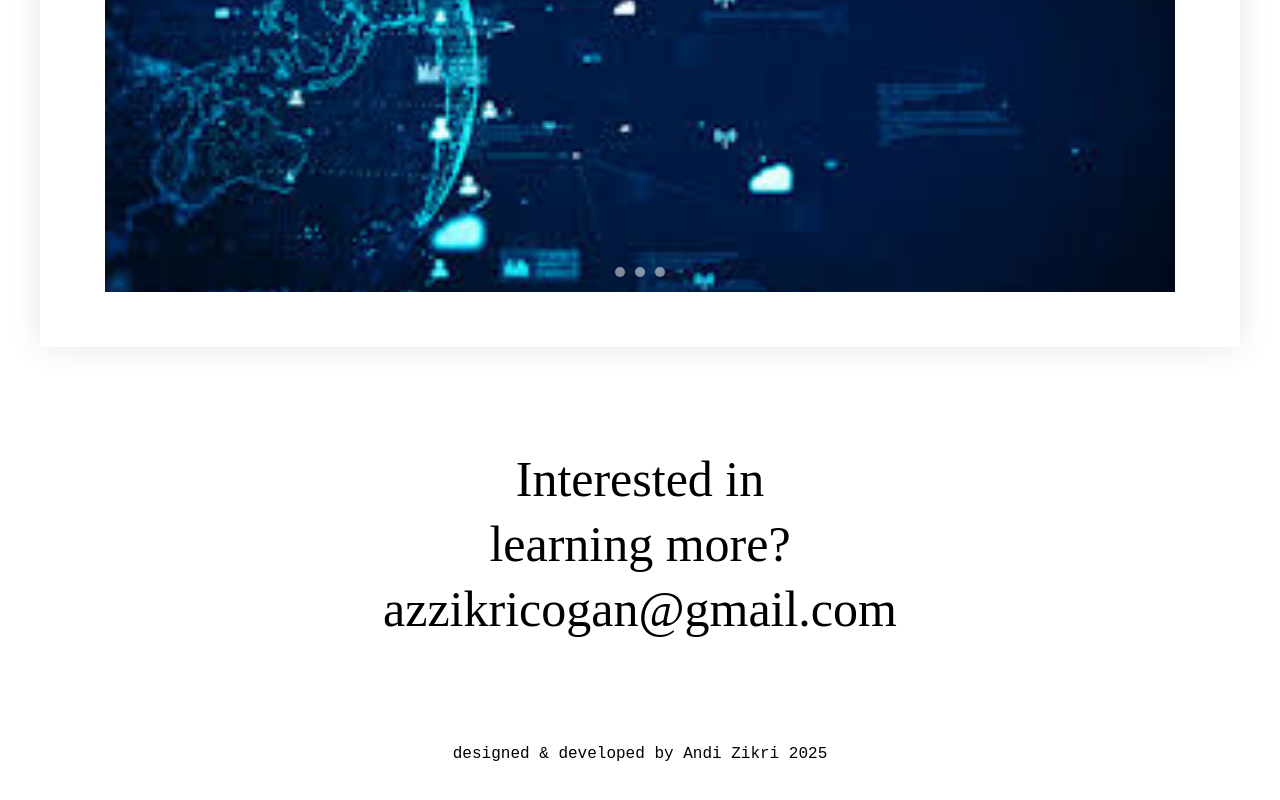
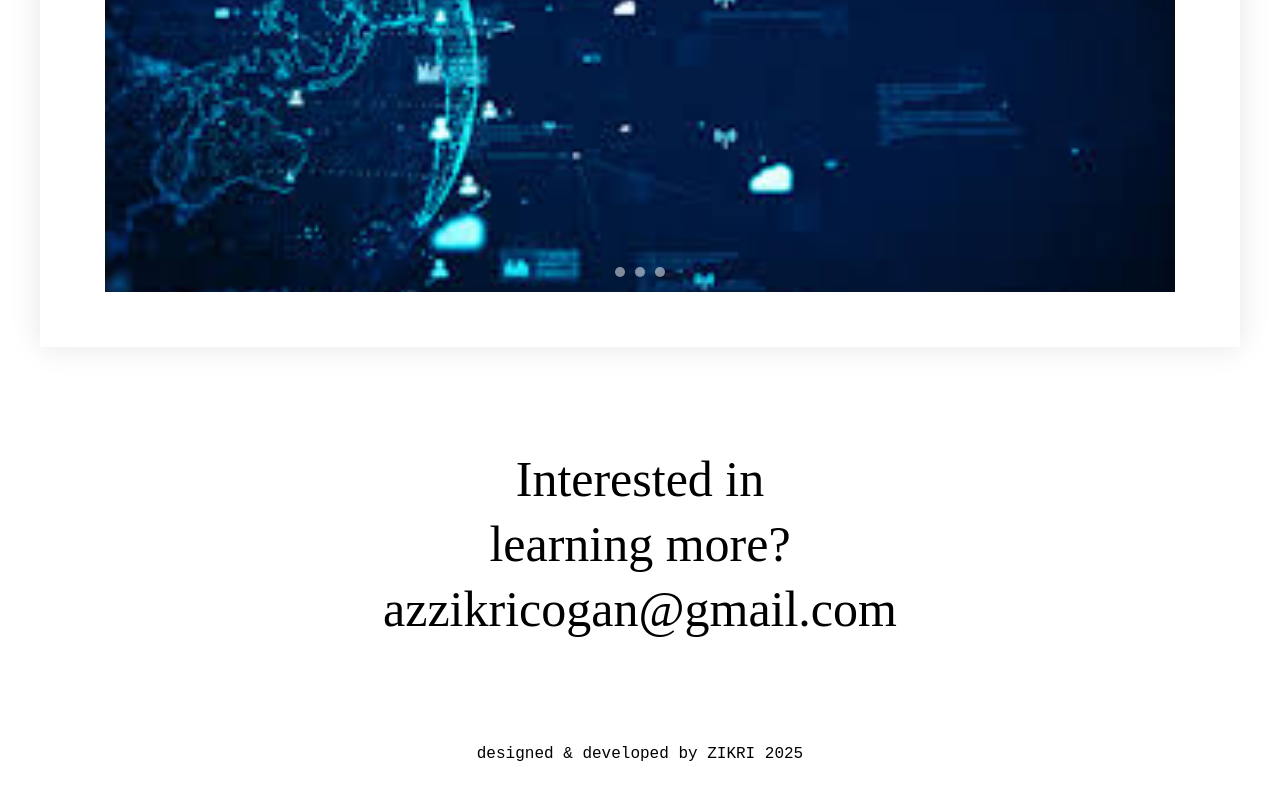
Before and after one commit to azzikricogan-png/portopolio.id, a plain HTML site: page index4.html in a window 1280 px wide. Shown: the part 2423-3223 px from the top of the page. Drawn offline with Linux system fonts and the light colour scheme; a web font is replaced by a local one.

Commit message:
Update index4.html

```diff
--- a/index4.html
+++ b/index4.html
@@ -222,7 +222,7 @@
 	<footer id="contact">
 		<h2>Interested in<br>
 			learning more?<br>azzikricogan@gmail.com</h2>
-			<p>designed & developed by Andi Zikri 2025</p>
+			<p>designed & developed by ZIKRI 2025</p>
 		</footer>
 	</body>
 	</html>
```
